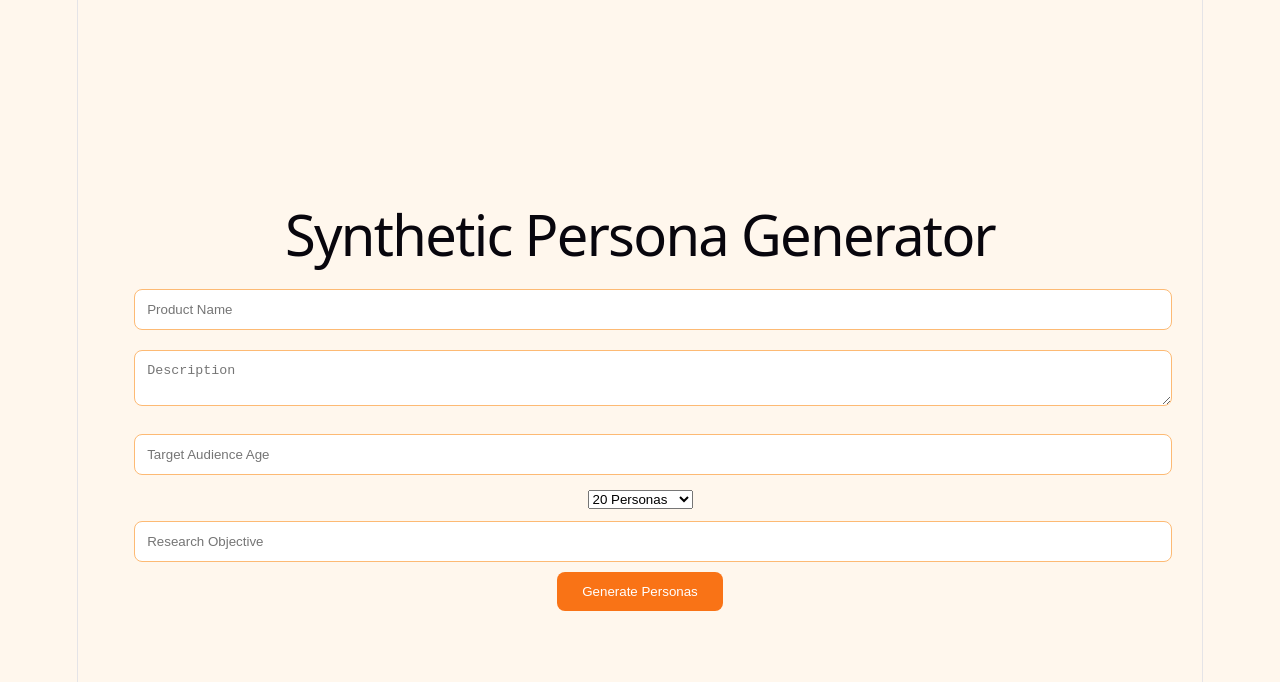
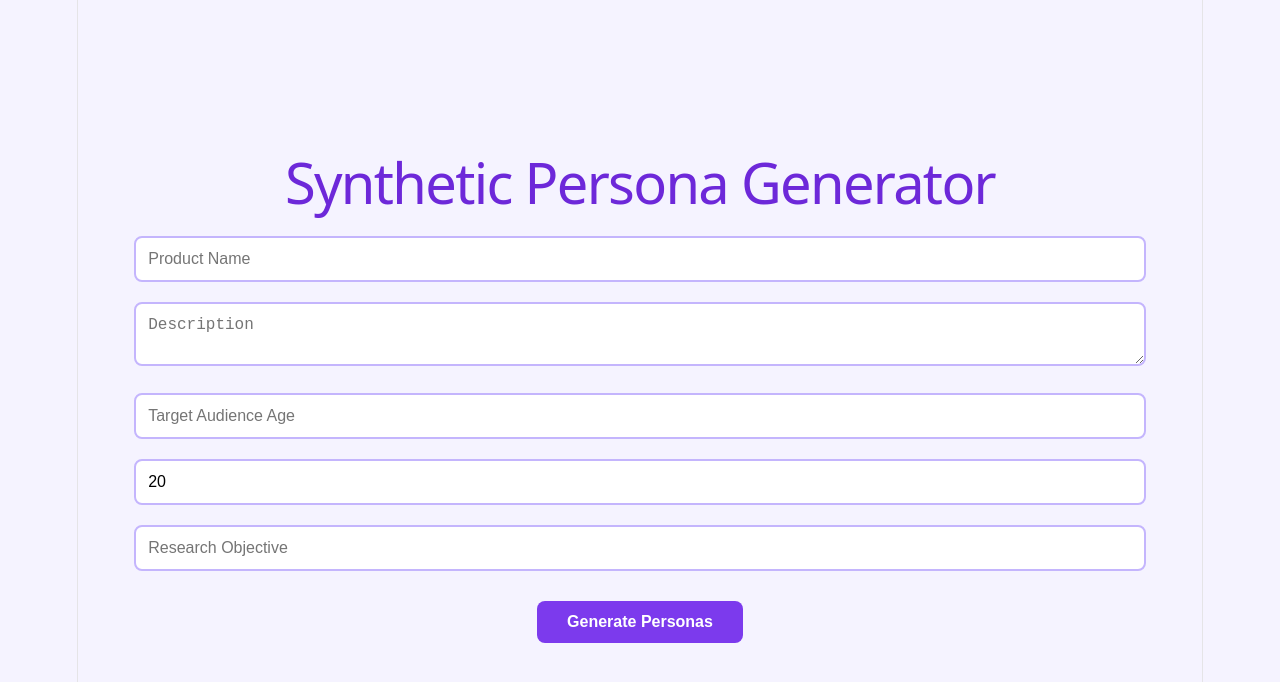
Before and after one commit to Ruppega/ai-survey, a React app in the folder frontend/: page / in a window 1280 px wide. Shown: the top 682 px of the page. Built offline with nearby package versions, Linux system fonts and the light colour scheme; the HTML template or start-up script is replaced by a standard one.

Commit message:
Updated UI with purple theme and persona count input

```diff
--- a/frontend/src/App.css
+++ b/frontend/src/App.css
@@ -1,41 +1,86 @@
-body{
-  margin:0;
-  font-family:Arial,sans-serif;
-  background:#fff7ed;
+body {
+  margin: 0;
+  font-family: Arial, sans-serif;
+  background: #f5f3ff;
 }
 
-.container{
-  width:90%;
-  max-width:1100px;
-  margin:auto;
-  padding:30px;
+.container {
+  width: 90%;
+  max-width: 1100px;
+  margin: auto;
+  padding: 30px;
+}
+
+h1 {
+  text-align: center;
+  color: #6d28d9;
+  margin-bottom: 30px;
 }
 
 input,
-textarea{
-  width:100%;
-  padding:12px;
-  margin:10px 0;
-  border:1px solid #fdba74;
-  border-radius:8px;
+textarea {
+  width: 100%;
+  padding: 12px;
+  margin: 10px 0;
+  border: 2px solid #c4b5fd;
+  border-radius: 8px;
+  font-size: 16px;
+  box-sizing: border-box;
+  transition: 0.3s;
 }
 
-button{
-  padding:12px 25px;
-  background:#f97316;
-  color:white;
-  border:none;
-  border-radius:8px;
+input:focus,
+textarea:focus {
+  outline: none;
+  border-color: #7c3aed;
+  box-shadow: 0 0 8px rgba(124, 58, 237, 0.3);
 }
 
-button:hover{
-  background:#ea580c;
+button {
+  display: block;
+  margin: 20px auto;
+  padding: 12px 30px;
+  background: #7c3aed;
+  color: white;
+  border: none;
+  border-radius: 8px;
+  font-size: 16px;
+  font-weight: bold;
+  cursor: pointer;
+  transition: 0.3s;
 }
 
-.card{
-  background:white;
-  border-left:6px solid #f97316;
-  padding:18px;
-  border-radius:12px;
-  box-shadow:0 5px 12px rgba(0,0,0,.1);
+button:hover {
+  background: #6d28d9;
+  transform: translateY(-2px);
 }
+
+.card {
+  background: white;
+  border-left: 6px solid #7c3aed;
+  padding: 18px;
+  border-radius: 12px;
+  box-shadow: 0 5px 12px rgba(0, 0, 0, 0.1);
+}
+
+.grid {
+  display: grid;
+  grid-template-columns: repeat(auto-fit, minmax(320px, 1fr));
+  gap: 20px;
+  margin-top: 30px;
+}
+
+h2,
+h3 {
+  text-align: center;
+  color: #6d28d9;
+}
+
+select {
+  width: 100%;
+  padding: 12px;
+  margin: 10px 0;
+  border: 2px solid #c4b5fd;
+  border-radius: 8px;
+  font-size: 16px;
+}
--- a/frontend/src/App.jsx
+++ b/frontend/src/App.jsx
@@ -14,20 +14,16 @@ function App() {
 
   const generate = async () => {
     try {
-      const res = await axios.post(
-        "http://127.0.0.1:5000/generate",
-        {
+      const res = await axios.post("http://127.0.0.1:5000/generate", {
         product,
         description,
         age,
         objective,
         count,
-        }
-      );
+      });
 
       console.log("Response:", res.data);
       setResult(res.data);
-
     } catch (err) {
       console.error("Full Error:", err);
 
@@ -46,7 +42,6 @@ function App() {
 
   return (
     <div className="container">
-
       <h1>Synthetic Persona Generator</h1>
 
       <input
@@ -69,15 +64,22 @@ function App() {
         onChange={(e) => setAge(e.target.value)}
       />
 
-      <select
+      {/* Number of Personas */}
+      <input
+        type="number"
+        placeholder="Number of Personas (1-20)"
         value={count}
-        onChange={(e) => setCount(e.target.value)}
-      >
-        <option value="10">10 Personas</option>
-        <option value="20">20 Personas</option>
-        <option value="50">50 Personas</option>
-        <option value="100">100 Personas</option>
-      </select>
+        min="1"
+        max="20"
+        onChange={(e) => {
+          let value = Number(e.target.value);
+
+          if (value > 20) value = 20;
+          if (value < 1 && e.target.value !== "") value = 1;
+
+          setCount(value);
+        }}
+      />
 
       <input
         type="text"
@@ -113,7 +115,6 @@ function App() {
           </div>
         </>
       )}
-
     </div>
   );
 }
```
Also changed, not shown: frontend/src/components/PersonaCard.css (+35 -34 lines). Lines whose indentation alone changed are shown as unchanged.
